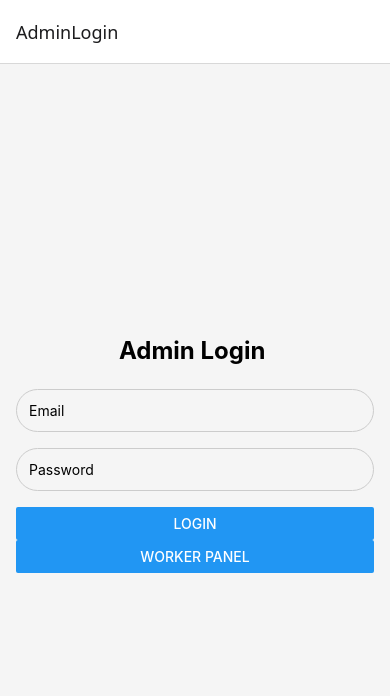
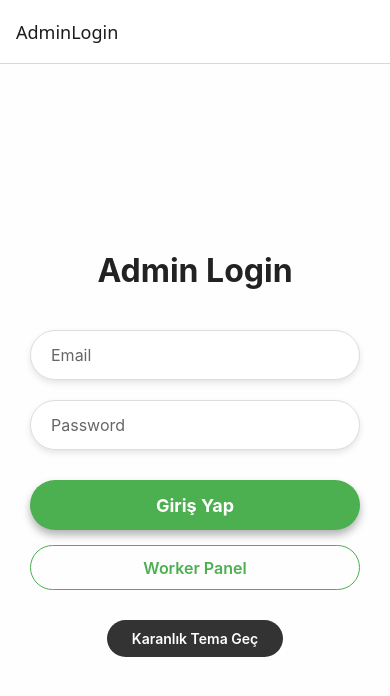
Before and after one commit to omerbs4/worker-shuttle, a React Native app: screen /AdminLogin in a window 390 px wide. Shown: the top 696 px of the page. Built offline with nearby package versions, Linux system fonts and the light colour scheme.

Commit message:
added new styles and themes

```diff
--- /dev/null
+++ b/src/containers/themes.tsx
@@ -0,0 +1,55 @@
+import { StyleSheet } from "react-native";
+
+export const lightTheme = StyleSheet.create({
+  container: {
+    backgroundColor: "#fefefe",
+  },
+  title: {
+    color: "#222",
+  },
+  input: {
+    backgroundColor: "#fff",
+    color: "#222",
+    borderWidth: 1,
+    borderColor: "#ddd",
+  },
+  loginButton: {
+    backgroundColor: "#4CAF50",
+  },
+  loginButtonText: {
+    color: "#fff",
+  },
+  workerPanelButton: {
+    borderColor: "#4CAF50",
+  },
+  workerPanelButtonText: {
+    color: "#4CAF50",
+  },
+});
+
+export const darkTheme = StyleSheet.create({
+  container: {
+    backgroundColor: "#121212",
+  },
+  title: {
+    color: "#eee",
+  },
+  input: {
+    backgroundColor: "#1E1E1E",
+    color: "#eee",
+    borderWidth: 1,
+    borderColor: "#444",
+  },
+  loginButton: {
+    backgroundColor: "#2196F3",
+  },
+  loginButtonText: {
+    color: "#fff",
+  },
+  workerPanelButton: {
+    borderColor: "#2196F3",
+  },
+  workerPanelButtonText: {
+    color: "#2196F3",
+  },
+});
--- a/src/screens/AdminLoginScreen.tsx
+++ b/src/screens/AdminLoginScreen.tsx
@@ -1,72 +1,171 @@
-import React,{useState}from "react";
+import React, { useState } from "react";
 import { useNavigation } from "@react-navigation/native";
-import { View, Text, TextInput, Button, StyleSheet ,Alert} from "react-native";
+import {
+  View,
+  Text,
+  TextInput,
+  TouchableOpacity,
+  StyleSheet,
+  Alert,
+  KeyboardAvoidingView,
+  Platform,
+} from "react-native";
 import { RootStackParamList } from "../types/navigation";
-import { NativeStackNavigationProp } from '@react-navigation/native-stack';
-
-
+import { NativeStackNavigationProp } from "@react-navigation/native-stack";
+import { lightTheme, darkTheme } from "../containers/themes";
 
 const AdminLoginScreen = () => {
   const navigation = useNavigation<NativeStackNavigationProp<RootStackParamList>>();
 
-    const[email,setEmail] = useState("");
-    const[password,setPassword] = useState("");
+  const [email, setEmail] = useState("");
+  const [password, setPassword] = useState("");
+  const [isDarkTheme, setIsDarkTheme] = useState(false);
 
-    const handleLogin=()=>{
-        if(email==="omer@com" && password==="123456"){
-            Alert.alert("Login Successful");
-           // TODO: Yönlendirme
+  const toggleTheme = () => {
+    setIsDarkTheme(!isDarkTheme);
+  };
+
+  const theme = isDarkTheme ? darkTheme : lightTheme;
+
+  const handleLogin = () => {
+    if (email === "omer@com" && password === "123456") {
+      Alert.alert("Giriş Başarılı");
       navigation.navigate("AdminHome");
-        }else{
-            Alert.alert("Login Failed", "Invalid email or password");
+    } else {
+      Alert.alert("Giriş Başarısız", "Email veya şifre yanlış");
     }
-
   };
 
   return (
-        <View style={styles.container}>
-            <Text style={styles.title}>Admin Login </Text>
+    <KeyboardAvoidingView
+      behavior={Platform.OS === "ios" ? "padding" : "height"}
+      style={[styles.container, theme.container]}
+    >
+      <Text style={[styles.title, theme.title]}>Admin Login</Text>
+
+      <View style={styles.inputWrapper}>
         <TextInput
-                style={styles.input}
+          style={[styles.input, theme.input]}
           placeholder="Email"
+          placeholderTextColor={isDarkTheme ? "#bbb" : "#666"}
           value={email}
           onChangeText={setEmail}
           autoCapitalize="none"
           keyboardType="email-address"
+          textContentType="emailAddress"
         />
+      </View>
+
+      <View style={styles.inputWrapper}>
         <TextInput
-                style={styles.input}
+          style={[styles.input, theme.input]}
           placeholder="Password"
+          placeholderTextColor={isDarkTheme ? "#bbb" : "#666"}
           value={password}
           onChangeText={setPassword}
           secureTextEntry
+          textContentType="password"
         />
-                <Button title="Login" onPress={handleLogin} />
-                <Button title="Worker Panel" onPress={()=>navigation.navigate("WorkerPanel")}></Button>
       </View>
+
+      <TouchableOpacity style={[styles.loginButton, theme.loginButton]} onPress={handleLogin}>
+        <Text style={[styles.loginButtonText, theme.loginButtonText]}>Giriş Yap</Text>
+      </TouchableOpacity>
+
+      <TouchableOpacity
+        style={[styles.workerPanelButton, theme.workerPanelButton]}
+        onPress={() => navigation.navigate("WorkerPanel")}
+      >
+        <Text style={[styles.workerPanelButtonText, theme.workerPanelButtonText]}>
+          Worker Panel
+        </Text>
+      </TouchableOpacity>
+
+      <TouchableOpacity
+        style={[styles.themeToggleButton, isDarkTheme ? styles.themeDark : styles.themeLight]}
+        onPress={toggleTheme}
+      >
+        <Text style={styles.themeToggleText}>
+          {isDarkTheme ? "Açık Tema Geç" : "Karanlık Tema Geç"}
+        </Text>
+      </TouchableOpacity>
+    </KeyboardAvoidingView>
   );
-}
+};
+
+export default AdminLoginScreen;
 
 const styles = StyleSheet.create({
   container: {
-        flex:1,
+    flex: 1,
+    paddingHorizontal: 30,
     justifyContent: "center",
-        padding: 16,
-        backgroundColor: "#f5f5f5",
   },
   title: {
-        fontSize: 24,
-        fontWeight: "bold",
-        marginBottom: 24,
+    fontSize: 32,
+    fontWeight: "700",
+    marginBottom: 40,
     textAlign: "center",
   },
+  inputWrapper: {
+    marginBottom: 20,
+  },
   input: {
-        borderWidth: 1,
-        borderColor: "#ccc",
-        marginBottom: 16,
-        padding: 12,
-        borderRadius:24,
-    }
+    height: 50,
+    borderRadius: 30,
+    paddingHorizontal: 20,
+    fontSize: 16,
+    shadowColor: "#000",
+    shadowOffset: { width: 0, height: 3 },
+    shadowOpacity: 0.1,
+    shadowRadius: 6,
+    elevation: 3,
+  },
+  loginButton: {
+    height: 50,
+    borderRadius: 30,
+    justifyContent: "center",
+    alignItems: "center",
+    marginTop: 10,
+    marginBottom: 15,
+    shadowColor: "#000",
+    shadowOffset: { width: 0, height: 5 },
+    shadowOpacity: 0.3,
+    shadowRadius: 8,
+    elevation: 6,
+  },
+  loginButtonText: {
+    fontSize: 18,
+    fontWeight: "700",
+  },
+  workerPanelButton: {
+    height: 45,
+    borderRadius: 25,
+    justifyContent: "center",
+    alignItems: "center",
+    borderWidth: 1.5,
+    marginBottom: 30,
+  },
+  workerPanelButtonText: {
+    fontSize: 16,
+    fontWeight: "600",
+  },
+  themeToggleButton: {
+    alignSelf: "center",
+    paddingVertical: 10,
+    paddingHorizontal: 25,
+    borderRadius: 20,
+  },
+  themeToggleText: {
+    fontSize: 14,
+    fontWeight: "600",
+    color: "#fff",
+  },
+
+  themeLight: {
+    backgroundColor: "#333",
+  },
+  themeDark: {
+    backgroundColor: "#bbb",
+  },
 });
-
-export default AdminLoginScreen;
--- a/src/screens/AdminViewSeatsScreen.tsx
+++ b/src/screens/AdminViewSeatsScreen.tsx
@@ -43,6 +43,8 @@ const AdminViewSeatsScreen = () =>{
     const total = seats.length;
     const full =seats.filter((s) => s.assignedTo !=="").length;
     const empty = total-full;
+
+
 
     return(
         <ScrollView contentContainerStyle={styles.container}>
```
Lines whose indentation alone changed are shown as unchanged.
